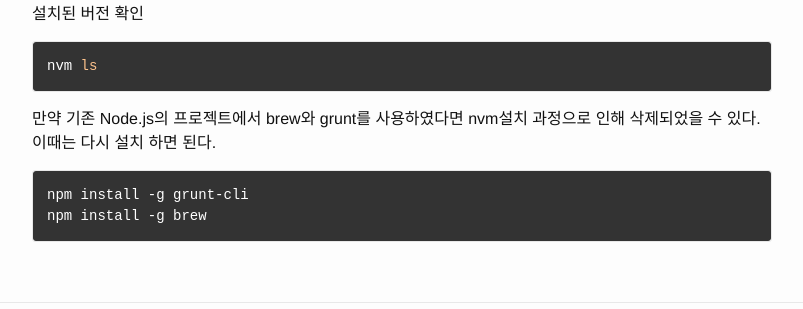
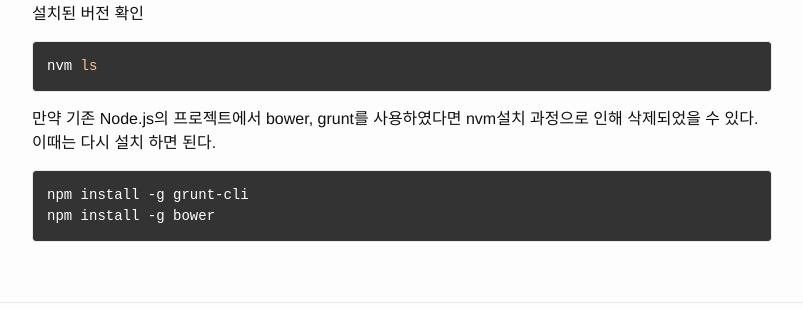
Before and after one commit to eurekaaa/eurekaaa.github.io, a Jekyll site: the page built from _posts/2016-8-5-nvm_사용하기.md, in a window 1280 px wide and 900 px high, scrolled down 1794 px. Shown: the part 420-729 px from the top of the window, without its empty margins (238-1041 px from the left). Built offline with Jekyll 4.4.1, drawn with Linux system fonts in a browser that asks for light colours; nearby versions of some CDN libraries.

Commit message:
내용 수정

````diff
--- a/_posts/2016-8-5-nvm_사용하기.md
+++ b/_posts/2016-8-5-nvm_사용하기.md
@@ -125,10 +125,10 @@ nvm use v4.4.7
 nvm ls
 ```
 
-만약 기존 Node.js의 프로젝트에서 brew와 grunt를 사용하였다면 nvm설치 과정으로 인해 삭제되었을 수 있다.
+만약 기존 Node.js의 프로젝트에서 bower, grunt를 사용하였다면 nvm설치 과정으로 인해 삭제되었을 수 있다.
 이때는 다시 설치 하면 된다.
 
 ```
 npm install -g grunt-cli
-npm install -g brew
+npm install -g bower
 ```
````
